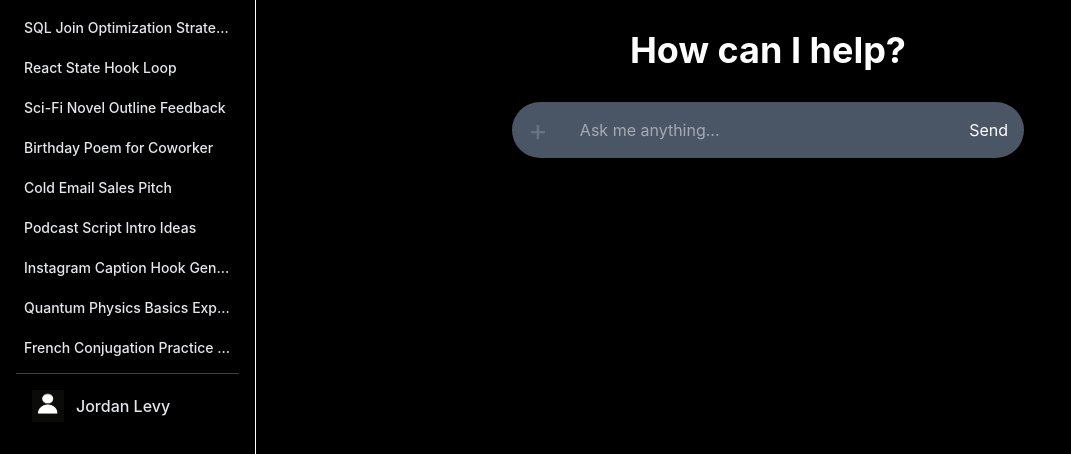
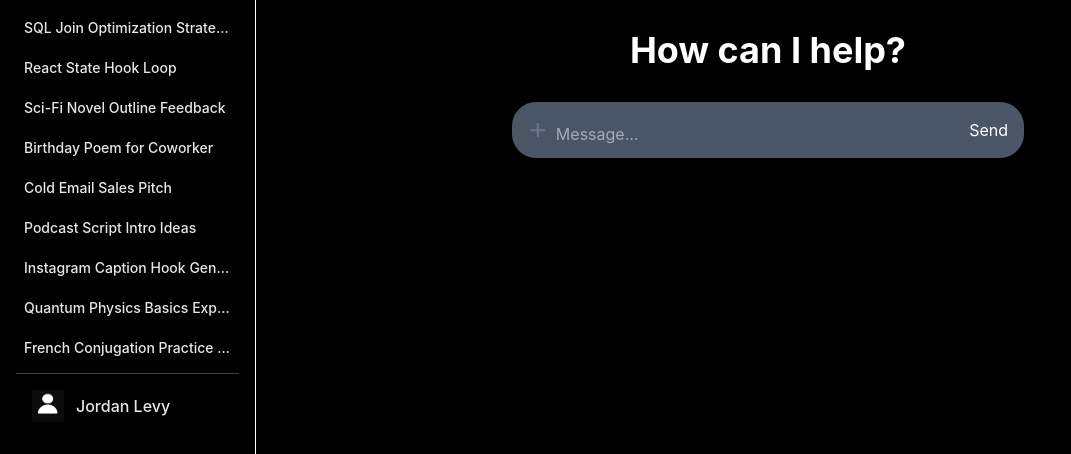
Before and after one commit to Shurickin/react-chatbot-frontend, a React (Vite) app in the folder src/chatbot-ui/: page /home in a window 1280 px wide. Shown: the part 346-800 px from the top of the page, without its empty margins (0-1071 px from the left). Built offline with nearby package versions, Linux system fonts and the light colour scheme.

Commit message:
Finished doc upload + working on UI

```diff
--- a/src/chatbot-ui/src/components/ChatInput.jsx
+++ b/src/chatbot-ui/src/components/ChatInput.jsx
@@ -1,20 +1,86 @@
 import { UploadDocument } from "../api/chat.jsx";
+import { useRef } from "react";
 
-export default function ChatInput({input, setInput, sendMessage, addUploadMsg, addMsg}) {
+export default function ChatInput({input, setInput, sendMessage, addUploadMsg, addMsg, sessionId}) {
+    const textareaRef = useRef(null);
+
+    const handleInputChange = (e) => {
+        setInput(e.target.value);
+
+        const textarea = textareaRef.current;
+
+        textarea.style.height = "auto";
+        textarea.style.height = `${textarea.scrollHeight}px`;
+    };
+
+    const handleKeyDown = (e) => {
+        // Check if Enter was pressed without the Shift key
+        if (e.key === 'Enter' && !e.shiftKey) {
+            e.preventDefault(); // Stop a new line from being added
+            sendMessage(e);     // Call your existing submit function
+        }
+    };
+
     return(
-        <form className='flex mt-8 w-full max-w-lg bg-gray-600 text-white rounded-full h-14 items-center' onSubmit={sendMessage}>
-            <UploadDocument addUploadMsg={addUploadMsg} addMsg={addMsg}/>
-            <input
-                className='flex-1 mx-8 outline-none'
-                type="text"
-                placeholder="Ask me anything..."
+        <form className='flex mt-8 w-full max-w-lg bg-gray-600 text-white rounded-3xl min-h-14 items-end pb-3' onSubmit={sendMessage}>
+            {/* Note: changed items-center to items-end so buttons stay at the bottom when text grows */}
+            <UploadDocument addUploadMsg={addUploadMsg} addMsg={addMsg} sessionId={sessionId}/>
+
+            <textarea
+                ref={textareaRef}
                 value={input}
-                onChange={(e) => setInput(e.target.value)}
+                onChange={handleInputChange}
+                onKeyDown={handleKeyDown}
+                placeholder="Message..."
+                className="
+                    field-sizing-content
+                    w-full
+                    resize-none
+                    overflow-y-auto
+                    bg-gray-600
+                    text-white
+                    pt-2
+                    px-2
+                    outline-none
+                    max-h-52
+                "
             />
 
-            <button className="mx-4 cursor-pointer" type="submit">
+            <button className="mx-4 mb-1 cursor-pointer" type="submit">
                 Send
             </button>
         </form>
+        // <form className='flex mt-8 w-full max-w-lg bg-gray-600 text-white rounded-full min-h-14 items-center' onSubmit={sendMessage}>
+        //     <UploadDocument addUploadMsg={addUploadMsg} addMsg={addMsg} sessionId={sessionId}/>
+        //     {/* <input
+        //         className='flex-1 mx-8 outline-none'
+        //         type="text"
+        //         placeholder="Ask me anything..."
+        //         value={input}
+        //         onChange={(e) => setInput(e.target.value)}
+        //     /> */}
+        //     <textarea
+        //         ref={textareaRef}
+        //         value={input}
+        //         onChange={handleInputChange}
+        //         placeholder="Message..."
+        //         className="
+        //             field-sizing-content
+        //             w-full
+        //             resize-none
+        //             overflow-y-auto
+        //             rounded-xl
+        //             bg-gray-600
+        //             text-white
+        //             p-4
+        //             outline-none
+        //             max-h-52
+        //         "
+        //     />
+
+        //     <button className="mx-4 cursor-pointer" type="submit">
+        //         Send
+        //     </button>
+        // </form>
     );
 }
--- a/src/chatbot-ui/src/components/ChatMsg.jsx
+++ b/src/chatbot-ui/src/components/ChatMsg.jsx
@@ -12,7 +12,7 @@ const ChatMessage = ({ role, content }) => {
                     role === "user"
                         ? "bg-cyan-600 text-white"
                         : "bg-gray-700 text-white"
-                }`}
+                } ${content === "Thinking" ? "thinking-dots" : null}`}
             >
                 {content}
             </div>
--- a/src/chatbot-ui/src/components/Sidebar.jsx
+++ b/src/chatbot-ui/src/components/Sidebar.jsx
@@ -5,7 +5,7 @@ import history from "../assets/history.png";
 import newNote from "../assets/newNote.png";
 import profileImg from "../assets/profileImg.png";
 
-export default function ChatSidebar() {
+export default function ChatSidebar({setActiveTab}) {
   return (
     <div className="w-64 h-screen bg-black text-gray-200 p-4 flex flex-col border-r border-white">
         <div className='flex items-center pb-6'>
@@ -39,7 +39,7 @@ export default function ChatSidebar() {
             ))}
         </div>
 
-        <button className="mt-auto flex items-center gap-3 border-t border-zinc-700 p-4 text-left hover:bg-zinc-800">
+        <button className="mt-auto flex items-center gap-3 border-t border-zinc-700 p-4 text-left hover:bg-zinc-800" onClick={() => setActiveTab("General")}>
             <img className="w-8 h-8" src={profileImg}/>
             <p className="font-medium">Jordan Levy</p>
         </button>
--- a/src/chatbot-ui/src/index.css
+++ b/src/chatbot-ui/src/index.css
@@ -1,4 +1,18 @@
 @import "tailwindcss";
+
+.thinking-dots::after {
+  content: '.';
+  animation: blink-dots 1.5s steps(4, end) infinite;
+}
+
+@keyframes blink-dots {
+  0% { content: ''; }
+  25% { content: '.'; }
+  50% { content: '..'; }
+  75% { content: '...'; }
+  100% { content: ''; }
+}
+
 
 /* :root {
   --text: #6b6375;
--- a/src/chatbot-ui/src/views/Home.jsx
+++ b/src/chatbot-ui/src/views/Home.jsx
@@ -6,12 +6,37 @@ import Sidebar from '../components/Sidebar'
 import ChatInput from "../components/ChatInput";
 import ChatMessages from "../components/ChatMsgs";
 import dropdown from "../assets/dropdown.png";
+import {settingsSidebar} from '../components/chatData';
+
+// Put these smaller components above your main Home component
+const GeneralPanel = () => (
+    <div className="space-y-4">
+        <p>Manage your account preferences and application language here.</p>
+    </div>
+);
+
+const SecurityPanel = () => (
+    <div className="space-y-4">
+        <p>Update your password, two-factor authentication, and API access keys.</p>
+    </div>
+);
+
+const panelContent = {
+    'General': <GeneralPanel />,
+    'Security & Privacy': <SecurityPanel />,
+};
 
 
 function Home() {
     const [messages, setMessages] = useState([]);
 
+    const [sessionId, setID] = useState("test-session");
+
     const [input, setInput] = useState("");
+
+    const [isModalOpen, setIsModalOpen] = useState(""); // Starts hidden
+
+    const [activeTab, setActiveTab] = useState(""); // Starts hidden
 
     const sendMessage = async (e) => {
         e.preventDefault();
@@ -34,10 +59,9 @@ function Home() {
             ...prev,
             {
                 role: "assistant",
-                content: ""
+                content: "Thinking"
             }
         ]);
-
 
         await askQuestion(
             "test-session",
@@ -48,7 +72,7 @@ function Home() {
                         if (index === prev.length - 1) {
                             return {
                                 ...msg,
-                                content: msg.content + chunk
+                                content: msg.content === "Thinking" ? chunk : msg.content + chunk
                             };
                         }
 
@@ -148,11 +172,73 @@ function Home() {
 
     return (
         <main className="flex min-h-screen bg-black">
-            <Sidebar />
+            {/* Modal Overlay - Only opens if activeTab is not an empty string */}
+            {activeTab !== '' && (
+                <div
+                    className="fixed inset-0 z-50 bg-black/60 flex items-center justify-center overflow-y-auto"
+                    onClick={() => setActiveTab('')} // Closes modal on backdrop click
+                >
+                    {/* Settings Layout Box (Slightly wider for multi-tab settings) */}
+                    <div
+                        className="relative flex bg-neutral-900 border border-neutral-800 text-white w-full max-w-2xl min-h-[400px] m-4 rounded-xl shadow-2xl overflow-hidden"
+                        onClick={(e) => e.stopPropagation()}
+                    >
+
+                        {/* Modal Internal Settings Sidebar */}
+                        <div className="w-1/3 bg-neutral-950 p-4 border-r border-neutral-800 flex flex-col gap-2">
+                            <p className="text-xs font-bold text-neutral-500 uppercase tracking-wider px-2 mb-2">Settings</p>
+                            {settingsSidebar.map((chat) => (
+                                 <button
+                                    key={chat.id}
+                                    className={`text-left px-3 py-2 rounded-lg text-sm transition-colors ${activeTab === chat.title ? 'bg-blue-600 text-white' : 'text-neutral-400 hover:bg-neutral-800'}`}
+                                    onClick={() => setActiveTab(chat.title)}
+                                 >
+                                    <span className="truncate text-sm font-medium w-full">
+                                    {chat.title}
+                                    </span>
+                                 </button>
+                            ))}
+                            {/* <button
+                                onClick={() => setActiveTab('General')}
+                                className={`text-left px-3 py-2 rounded-lg text-sm transition-colors ${activeTab === 'General' ? 'bg-blue-600 text-white' : 'text-neutral-400 hover:bg-neutral-800'}`}
+                            >
+                                General
+                            </button>
+                            <button
+                                onClick={() => setActiveTab('Security & Privacy')}
+                                className={`text-left px-3 py-2 rounded-lg text-sm transition-colors ${activeTab === 'Security & Privacy' ? 'bg-blue-600 text-white' : 'text-neutral-400 hover:bg-neutral-800'}`}
+                            >
+                                Security
+                            </button> */}
+                        </div>
+
+                        {/* Modal Content Panel */}
+                        <div className="flex-1 p-6 flex flex-col">
+                            <h2 className="text-xl font-semibold mb-6 text-white">{activeTab}</h2>
+
+                            <div className="flex-1 text-sm text-neutral-300">
+                                {panelContent[activeTab] || <div>Tab not found</div>}
+                            </div>
+                        </div>
+
+                        {/* Close Icon Button */}
+                        <button
+                            onClick={() => setActiveTab('')}
+                            className="absolute top-4 right-4 text-neutral-400 hover:text-white text-xl"
+                        >
+                            &times;
+                        </button>
+                    </div>
+                </div>
+            )}
+
+
+            <Sidebar setActiveTab={setActiveTab}/>
+
             <section className="flex-1 flex flex-col min-h-0">
                 <button className="flex text-white hover:bg-gray-800 transition-colors max-w-32 justify-center items-center gap-2 rounded-2xl text-2xl ml-8">
                     Llama3
-                    <img className="w-4 h-4" src={dropdown}></img>
+                    <img className="w-4 h-4" src={dropdown} alt="dropdown"></img>
                 </button>
                 {/* Messages area */}
                 <div className="flex-1">
@@ -179,13 +265,14 @@ function Home() {
 
                 {/* Input area */}
                 {messages.length === 0 ? (
-                    <div className="flex-1 flex justify-center">
+                    <div className="flex-1 flex justify-center items-start">
                         <ChatInput
                             input={input}
                             setInput={setInput}
                             sendMessage={sendMessage}
                             addUploadMsg={addUploadMsg}
                             addMsg={addMsg}
+                            sessionId={sessionId}
                         />
                     </div>
                 ) : (
@@ -196,6 +283,7 @@ function Home() {
                             sendMessage={sendMessage}
                             addUploadMsg={addUploadMsg}
                             addMsg={addMsg}
+                            sessionId={sessionId}
                         />
                     </div>
                 )}
```
Also changed, not shown: src/chatbot-ui/src/api/chat.jsx (+36 -1 lines), src/chatbot-ui/src/components/Chatdata.js (+17 -0 lines).
